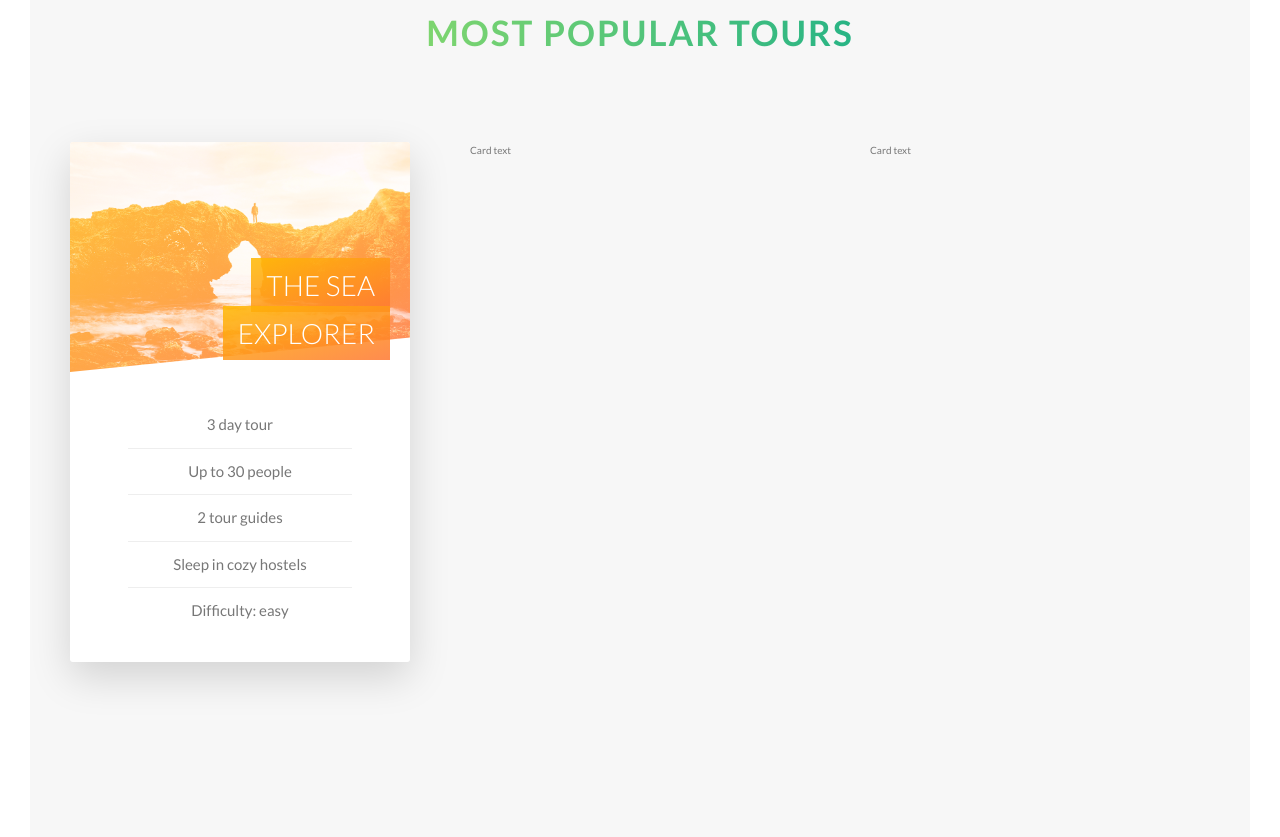
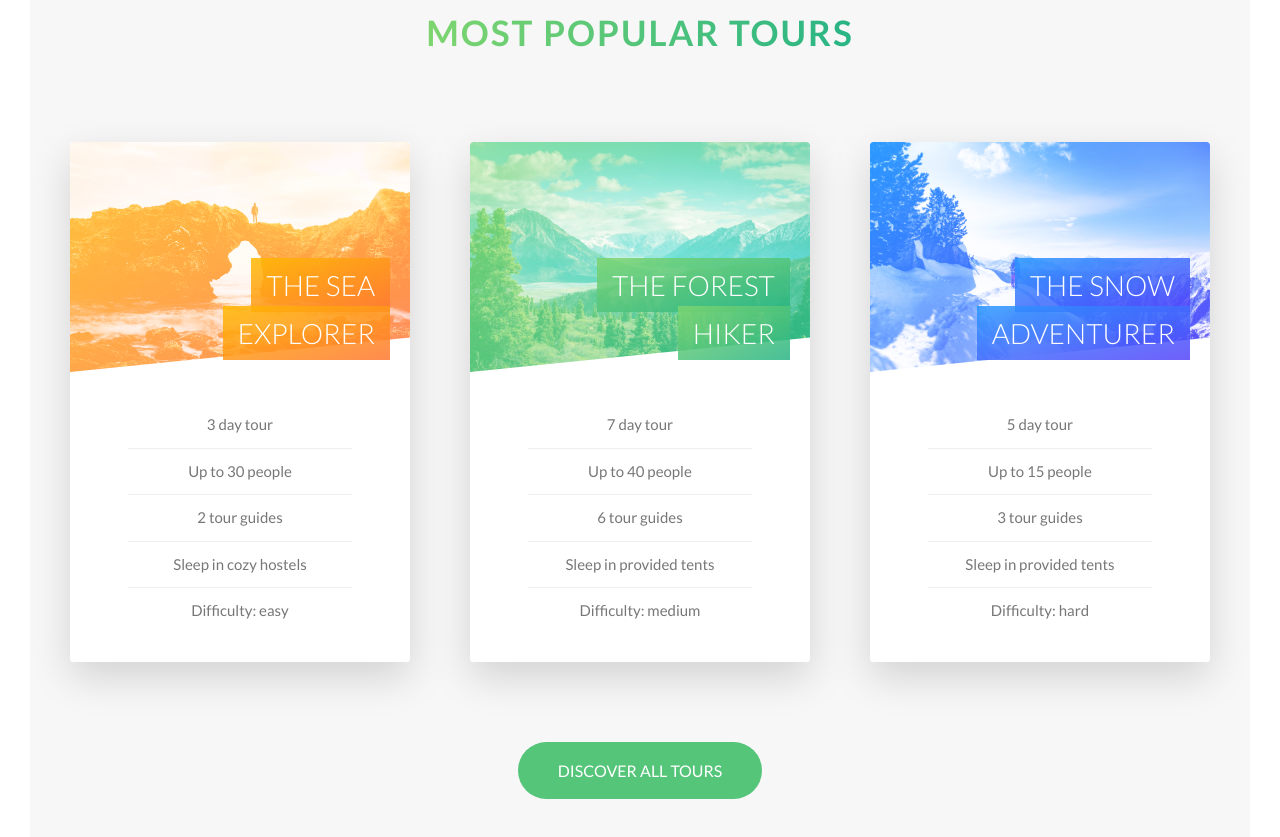
Before and after one commit to wbdana/adv-css-1-natours, a website: page index.html in a window 1280 px wide. Shown: the part 2347-3184 px from the top of the page. Drawn offline with Linux system fonts and the light colour scheme.

Commit message:
Finish Tours section

```diff
--- a/index.html
+++ b/index.html
@@ -163,16 +163,72 @@
                             </div>
                         </div>
                     </div>
+
                     <div class="col-1-of-3">
                         <div class="card">
-                            Card text
+                            <div class="card__side card__side--front">
+                                <div class="card__picture card__picture--2">
+                                    &nbsp;
+                                </div>
+                                <h4 class="card__heading">
+                                    <span class="card__heading-span card__heading-span--2">The Forest Hiker</span>
+                                </h4>
+                                <div class="card__details">
+                                    <ul>
+                                        <li>7 day tour</li>
+                                        <li>Up to 40 people</li>
+                                        <li>6 tour guides</li>
+                                        <li>Sleep in provided tents</li>
+                                        <li>Difficulty: medium</li>
+                                    </ul>
+                                </div>
+                            </div>
+                            <div class="card__side card__side--back card__side--back-2">
+                                <div class="card__cta">
+                                    <div class="card__price-box">
+                                        <p class="card__price-only">Only</p>
+                                        <p class="card__price-value">$497</p>
+                                    </div>
+                                    <a href="#" class="btn btn--white">Book now!</a>
+                                </div>
+                            </div>
                         </div>
                     </div>
+
                     <div class="col-1-of-3">
                         <div class="card">
-                            Card text
+                            <div class="card__side card__side--front">
+                                <div class="card__picture card__picture--3">
+                                    &nbsp;
+                                </div>
+                                <h4 class="card__heading">
+                                    <span class="card__heading-span card__heading-span--3">The Snow Adventurer</span>
+                                </h4>
+                                <div class="card__details">
+                                    <ul>
+                                        <li>5 day tour</li>
+                                        <li>Up to 15 people</li>
+                                        <li>3 tour guides</li>
+                                        <li>Sleep in provided tents</li>
+                                        <li>Difficulty: hard</li>
+                                    </ul>
+                                </div>
+                            </div>
+                            <div class="card__side card__side--back card__side--back-3">
+                                <div class="card__cta">
+                                    <div class="card__price-box">
+                                        <p class="card__price-only">Only</p>
+                                        <p class="card__price-value">$897</p>
+                                    </div>
+                                    <a href="#" class="btn btn--white">Book now!</a>
+                                </div>
+                            </div>
                         </div>
                     </div>
+                </div>
+
+                <div class="u-center-text u-margin-bottom-huge"> <!-- utility class -->
+                    <a href="#" class="btn btn--green">Discover all tours</a>
                 </div>
             </section>
         </main>
--- a/sass/base/_utilities.scss
+++ b/sass/base/_utilities.scss
@@ -1,4 +1,8 @@
 .u-center-text { text-align: center; } // should work on inline-block children
+
 .u-margin-bottom-big { margin-bottom: 8rem; }
 .u-margin-bottom-medium { margin-bottom: 4rem; }
 .u-margin-bottom-small { margin-bottom: 1.5rem; }
+
+u-margin-top-big { margin-top: 8rem; }
+u-margin-top-huge { margin-top: 10rem; }
--- a/sass/components/_button.scss
+++ b/sass/components/_button.scss
@@ -36,6 +36,15 @@
 
     &::after {
       background-color: $color-white;
+    }
+  }
+
+  &--green {
+    background-color: $color-primary;
+    color: $color-white;
+
+    &::after {
+      background-color: $color-primary;
     }
   }
 
--- a/sass/components/_card.scss
+++ b/sass/components/_card.scss
@@ -14,7 +14,7 @@
     width: 100%;
     backface-visibility: hidden;
     border-radius: 3px;
-    overflow: hidden; // make sure image doesn't cover up our nice radius'd borders
+    overflow: hidden; // make sure image doesn't cover up our nice radiused borders
     box-shadow: 0 1.5rem 4rem rgba($color-black, .15);
 
     &--front {
@@ -29,7 +29,11 @@
       }
 
       &-2 {
+        background-image: linear-gradient(to right bottom, $color-primary-light, $color-primary-dark);
+      }
 
+      &-3 {
+        background-image: linear-gradient(to right bottom, $color-tertiary-light, $color-tertiary-dark);
       }
     }
   }
@@ -49,17 +53,19 @@
     background-blend-mode: screen;
     -webkit-clip-path: polygon(0 0, 100% 0, 100% 85%, 0 100%);
     clip-path: polygon(0 0, 100% 0, 100% 85%, 0 100%);
+    border-top-left-radius: 3px;
+    border-top-right-radius: 3px;
 
     &--1 {
       background-image: linear-gradient(to right bottom, $color-secondary-light, $color-secondary-dark), url(../img/nat-5.jpg);
     }
 
     &--2 {
-      background-image: url(../img/nat-5.jpg);
+      background-image: linear-gradient(to right bottom, $color-primary-light, $color-primary-dark), url(../img/nat-6.jpg);
     }
 
     &--3 {
-      background-image: url(../img/nat-5.jpg);
+      background-image: linear-gradient(to right bottom, $color-tertiary-light, $color-tertiary-dark), url(../img/nat-7.jpg);
     }
   }
 
@@ -84,6 +90,18 @@
       background-image: linear-gradient(to right bottom,
         rgba($color-secondary-light, .85),
         rgba($color-secondary-dark, .85));
+    }
+
+    &--2 {
+      background-image: linear-gradient(to right bottom,
+        rgba($color-primary-light, .85),
+        rgba($color-primary-dark, .85));
+    }
+
+    &--3 {
+      background-image: linear-gradient(to right bottom,
+      rgba($color-tertiary-light, .85),
+      rgba($color-tertiary-dark, .85));
     }
   }
 
--- a/sass/pages/_home.scss
+++ b/sass/pages/_home.scss
@@ -24,6 +24,6 @@
 
 .section-tours {
   background-color: $color-grey-light-1;
-  padding: 25rem 0 50rem 0;
+  padding: 25rem 0 15rem 0;
   margin-top: -12rem;
 }
```
Also changed, not shown: css/style.css.
